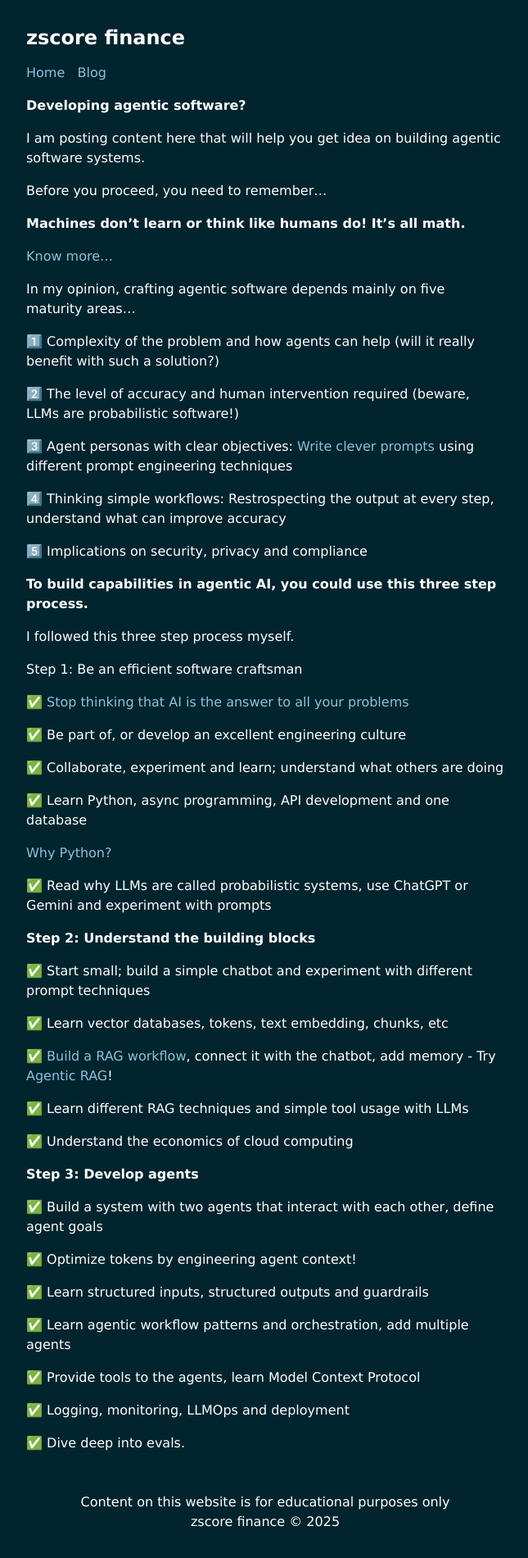
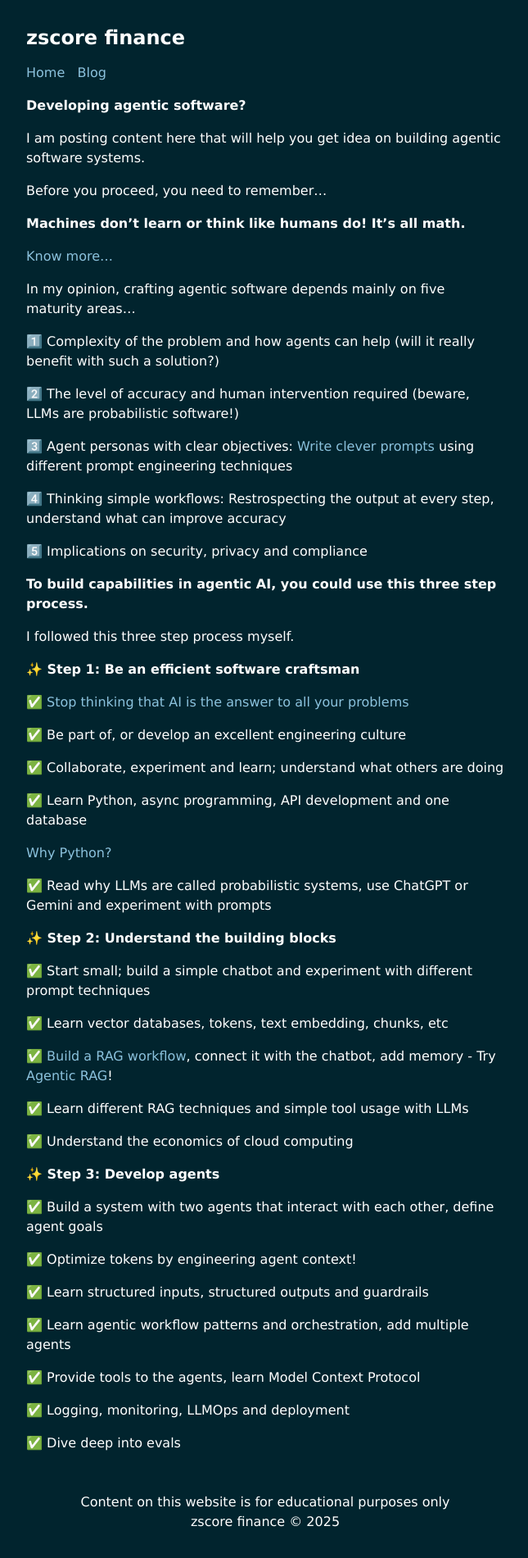
Before and after one commit to agentloopfyi/agentloopfyi.github.io, a Jekyll site: the page built from _pages/agentic-ai.markdown, in a window 1280 px wide. Shown: the whole page at 82% size, without its empty margins (316-961 px from the left). Built offline with Jekyll 4.4.1, drawn with Linux system fonts in a browser that asks for light colours.

```diff
--- a/_pages/agentic-ai.markdown
+++ b/_pages/agentic-ai.markdown
@@ -32,7 +32,7 @@ In my opinion, crafting agentic software depends mainly on five maturity areas..
 
 I followed this three step process myself.
 
-Step 1: Be an efficient software craftsman
+**✨ Step 1: Be an efficient software craftsman**
 
 ✅ <a href="/2025/10/04/gen-ai-benefits/">Stop thinking that AI is the answer to all your problems</a>
 
@@ -46,7 +46,7 @@ Step 1: Be an efficient software craftsman
 
 ✅ Read why LLMs are called probabilistic systems, use ChatGPT or Gemini and experiment with prompts
 
-**Step 2: Understand the building blocks**
+**✨ Step 2: Understand the building blocks**
 
 ✅ Start small; build a simple chatbot and experiment with different prompt techniques
 
@@ -59,7 +59,7 @@ Step 1: Be an efficient software craftsman
 ✅ Understand the economics of cloud computing
 
 
-**Step 3: Develop agents**
+**✨ Step 3: Develop agents**
 
 ✅ Build a system with two agents that interact with each other, define agent goals
 
@@ -73,4 +73,4 @@ Step 1: Be an efficient software craftsman
 
 ✅ Logging, monitoring, LLMOps and deployment
 
-✅ Dive deep into evals.
+✅ Dive deep into evals
```
